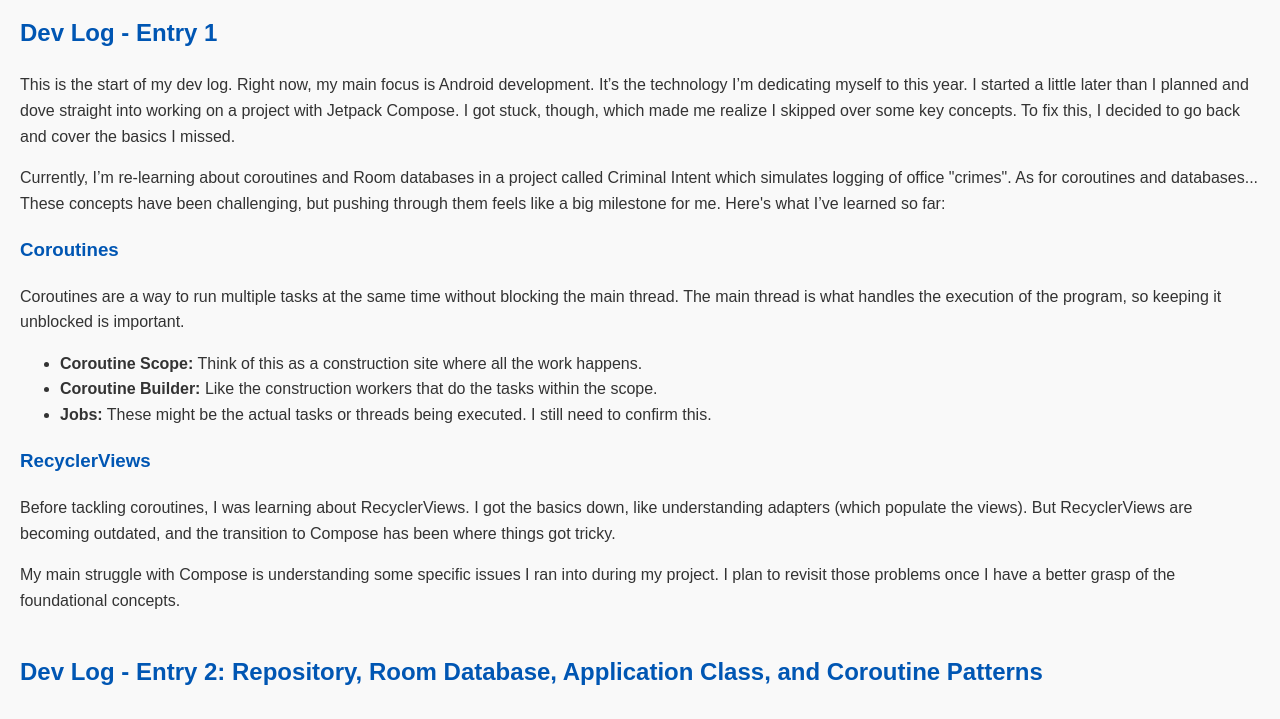
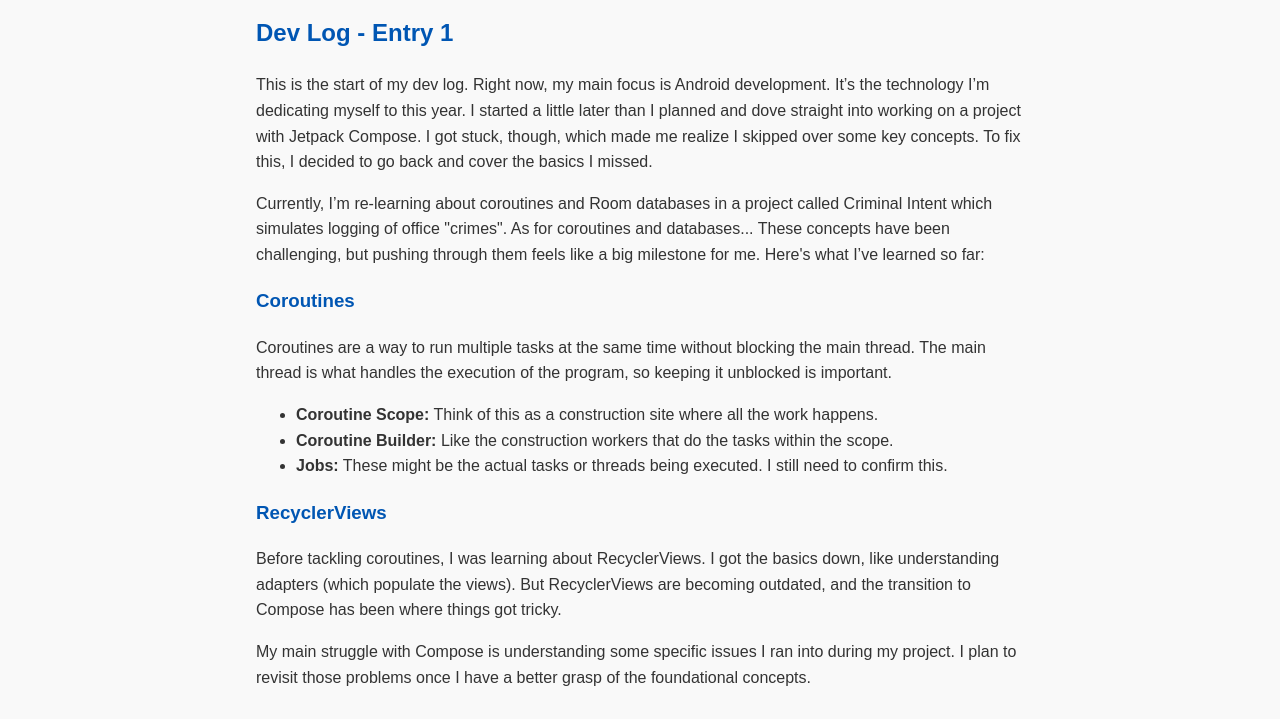
Before and after one commit to a-holliday/CriminalIntent, a plain HTML site: page index.html in a window 1280 px wide. Shown: the part 80-799 px from the top of the page. Drawn offline with Linux system fonts and the light colour scheme.

Commit message:
Update index.html

```diff
--- a/index.html
+++ b/index.html
@@ -10,7 +10,7 @@
             line-height: 1.6;
             background-color: #f9f9f9;
             color: #333;
-            margin: 20px;
+            margin: 0 20%;
         }
         h1, h2, h3 {
             color: #0056b3;
```
